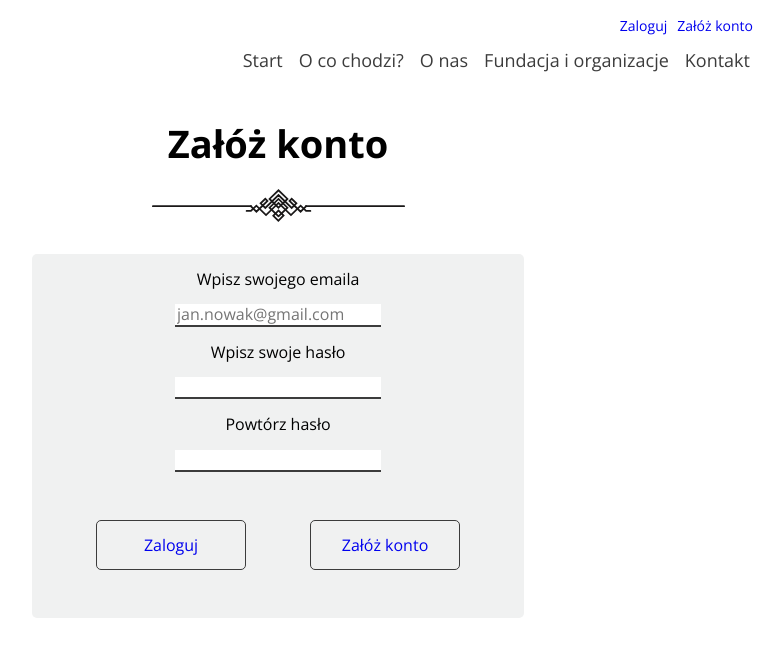
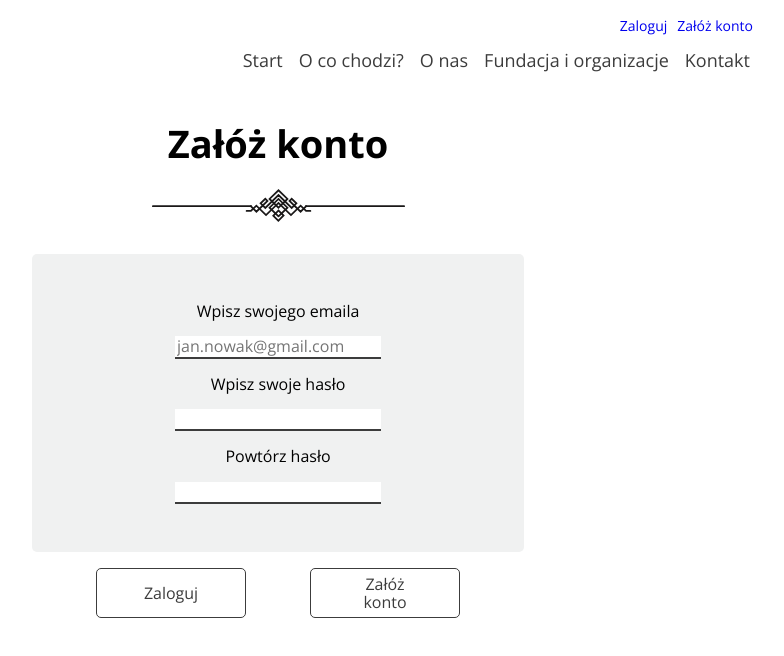
Before and after one commit to Michiyor/GiveAway, a React (Create React App) app in the folder giveaway/: page /register in a window 1280 px wide. Shown: the top 656 px of the page, without its empty margins (362-1146 px from the left). Built offline with nearby package versions, Linux system fonts and the light colour scheme.

Commit message:
add logout

```diff
--- a/giveaway/src/App.js
+++ b/giveaway/src/App.js
@@ -8,6 +8,7 @@ import {
 import Home from "./components/Home/Home";
 import Login from "./components/Login/Login";
 import Register from "./components/Register/Register";
+import Logout from "./components/Login/logout";
 
 function App() {
     return (
@@ -22,6 +23,9 @@ function App() {
                 <Route path="/register" exact>
                     <Register/>
                 </Route>
+                <Route path="/logout" exact>
+                    <Logout/>
+                </Route>
             </Switch>
         </Router>
 
--- a/giveaway/src/components/Login/Login.js
+++ b/giveaway/src/components/Login/Login.js
@@ -34,6 +34,7 @@ function Login() {
                         <label className="contact__msg-label" htmlFor="passsword">Wpisz swoje hasło</label>
                         <input type="password" id="password" className="login__el">
                         </input>
+                    </form>
                         <ul className="login__ul">
                             <li className="login__logreg">
                                 <Link to="/register">Załóż konto</Link>
@@ -42,7 +43,7 @@ function Login() {
                                 <Link to="/login">Zaloguj</Link>
                             </li>
                         </ul>
-                    </form>
+
                 </div>
             </section>
         </>
--- /dev/null
+++ b/giveaway/src/components/Login/logout.js
@@ -0,0 +1,21 @@
+import React from 'react';
+import HomeHeader from "../Home/HomeHeader";
+import {Link} from "react-router-dom";
+
+const Logout = () => {
+    return (
+        <>
+            <HomeHeader/>
+            <section className="logout" id="logout">
+                <h3 className="title">Wylogowanie nastąpiło <br/> pomyślnie!</h3>
+                <ul className="logout__ul">
+                    <li className="logout__el">
+                        <Link to="/">Strona główna</Link>
+                    </li>
+                </ul>
+            </section>
+        </>
+    );
+}
+
+export default Logout;
--- a/giveaway/src/scss/compoments/_allCompoments.scss
+++ b/giveaway/src/scss/compoments/_allCompoments.scss
@@ -1,3 +1,3 @@
 @import "base";
 @import "home-style";
-@import "loginAndRegister-style";
+@import "loginLogoutAndRegister-style";
--- a/giveaway/src/scss/compoments/_loginAndRegister-style.scss
+++ b/giveaway/src/scss/compoments/_loginLogoutAndRegister-style.scss
@@ -4,11 +4,15 @@
 }
 
 .login__main {
-  background-color: $color-background-section;
-  border-radius: 5px;
   display: inline-flex;
   flex-direction: column;
   padding: 1em;
+}
+
+.pages__form {
+  background-color: $color-background-section;
+  border-radius: 5px;
+  padding: 2em 0 3em;
 }
 
 .login__el {
@@ -21,13 +25,11 @@
   justify-content: space-around;
   align-items: center;
   text-align: center;
-  padding: 2em;
+  padding: 0 2em;
   border-radius: 5px;
 
   .login__logreg {
     text-decoration: none;
-    list-style: none;
-    text-align: center;
     width: 150px;
     height: 50px;
     color: $color-words;
@@ -39,21 +41,48 @@
     align-items: center;
 
     a {
-      padding: 1em;
+      padding: 0 2em;
       list-style: none;
       text-decoration: none;
+      color: $color-words;
     }
   }
 }
 
+//rejestracja
 .register {
   display: block;
   text-align: center;
 }
 
 .register__main {
-  background-color: $color-background-section;
-  border-radius: 5px;
   display: inline-flex;
   flex-direction: column;
 }
+
+//wylogowanie
+
+.logout__ul {
+  display: flex;
+  justify-content: center;
+  align-items: center;
+  text-align: center;
+  border-radius: 5px;
+}
+
+.logout__el {
+  width: 150px;
+  height: 50px;
+  color: $color-words;
+  border: 1px solid $color-words;
+  border-radius: 5px;
+  display: flex;
+  justify-content: center;
+  align-items: center;
+
+  a {
+    list-style: none;
+    text-decoration: none;
+    color: $color-words;
+  }
+}
```
Also changed, not shown: giveaway/src/components/Register/Register.js (+4 -3 lines).
